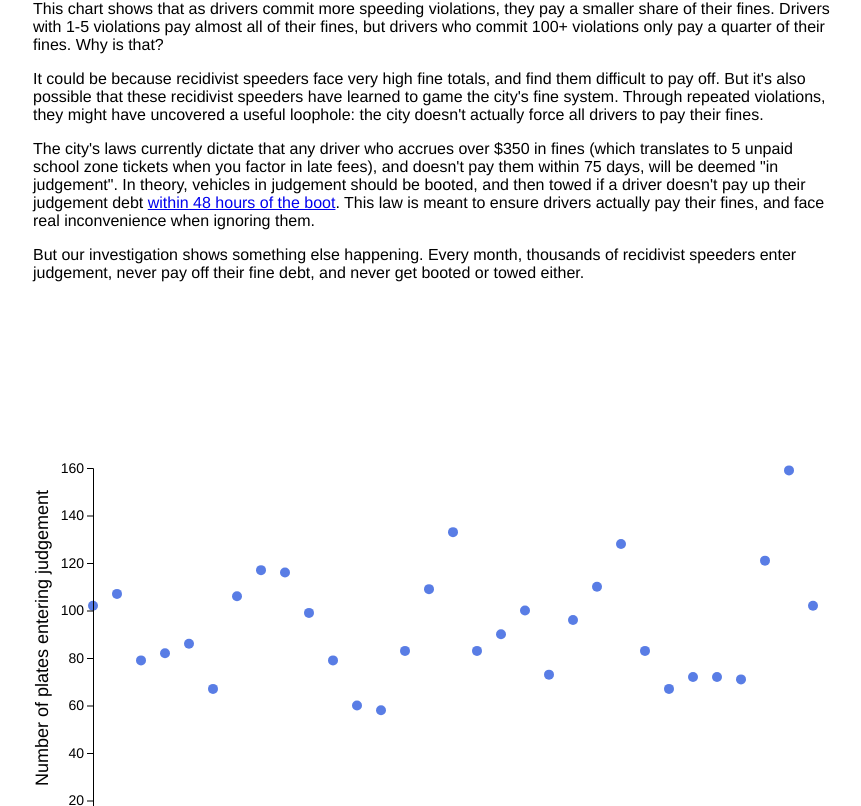
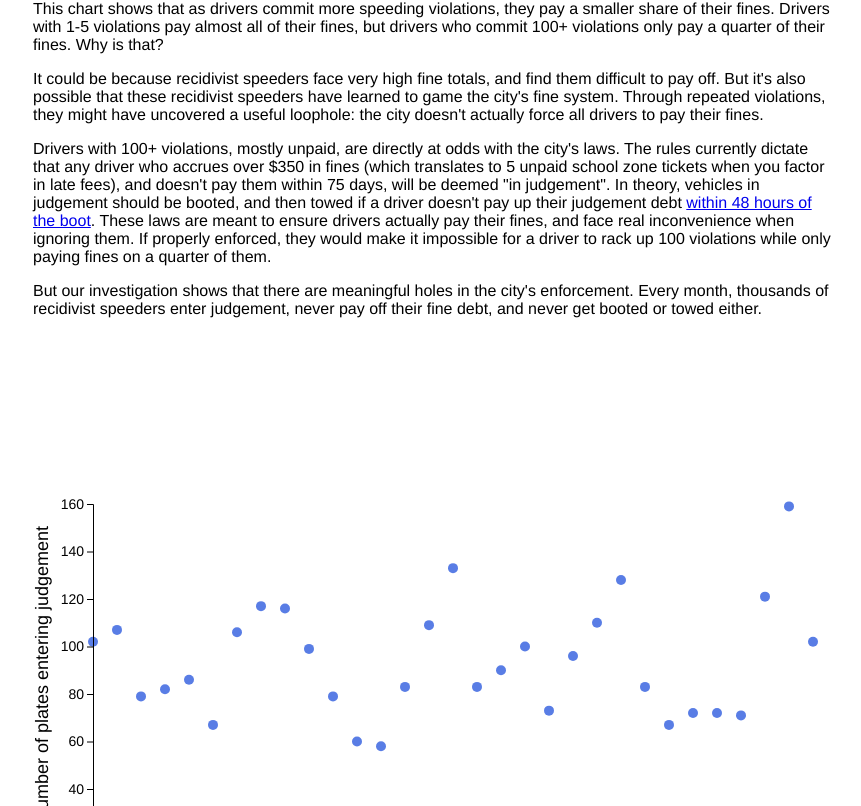
Before and after one commit to m-cahana/nyc_towing, a SvelteKit app: page / in a window 1280 px wide. Shown: the part 934-1740 px from the top of the page, without its empty margins (207-1068 px from the left). Built offline with nearby package versions, Linux system fonts and the light colour scheme.

Commit message:
more text refinement

```diff
--- a/src/lib/components/tow_plates.svelte
+++ b/src/lib/components/tow_plates.svelte
@@ -37,11 +37,11 @@
   const scrollSections = [
     {
       title: "",
-      content: "Let's look at data from August 2024, for example. <span style='background-color: var(--primary-blue); color: white;'>Each day this month, nearly 100 speeders entered judgement</span>, and have no record of later getting booted or towed."
+      content: "Let's look at data from August 2024, for example. <span style='background-color: var(--primary-blue); color: white;'>Each day this month, nearly 100 speeders entered judgement</span>, and show no record of later getting booted or towed."
     },
     {
       title: "",
-      content: "If we track this phenomenon over the course of a year, we see a consistent pattern: nearly one hundred speeders each day enter judgement and successfully evade enforcement, translating to <span style='background-color: var(--primary-blue); color: white;'>over 30,000 plates a year</span>."
+      content: "If we track this phenomenon over the course of a year, we see a consistent pattern: nearly a hundred speeders a day enter judgement and successfully evade enforcement, translating to <span style='background-color: var(--primary-blue); color: white;'>over 30,000 plates a year</span>."
     },
     {
       title: "",
--- a/src/routes/+page.svelte
+++ b/src/routes/+page.svelte
@@ -33,11 +33,11 @@
     </p>
 
     <p>
-        The city's laws currently dictate that any driver who accrues over $350 in fines (which translates to 5 unpaid school zone tickets when you factor in late fees), and doesn't pay them within 75 days, will be deemed "in judgement". In theory, vehicles in judgement should be booted, and then towed if a driver doesn't pay up their judgement debt <a href="https://www.nyc.gov/site/finance/vehicles/services-booting.page" target="_blank">within 48 hours of the boot</a>. This law is meant to ensure drivers actually pay their fines, and face real inconvenience when ignoring them.
+        Drivers with 100+ violations, mostly unpaid, are directly at odds with the city's laws. The rules currently dictate that any driver who accrues over $350 in fines (which translates to 5 unpaid school zone tickets when you factor in late fees), and doesn't pay them within 75 days, will be deemed "in judgement". In theory, vehicles in judgement should be booted, and then towed if a driver doesn't pay up their judgement debt <a href="https://www.nyc.gov/site/finance/vehicles/services-booting.page" target="_blank">within 48 hours of the boot</a>. These laws are meant to ensure drivers actually pay their fines, and face real inconvenience when ignoring them. If properly enforced, they would make it impossible for a driver to rack up 100 violations while only paying fines on a quarter of them.
     </p>
 
     <p>
-        But our investigation shows something else happening. Every month, thousands of recidivist speeders enter judgement, never pay off their fine debt, and never get booted or towed either.
+        But our investigation shows that there are meaningful holes in the city's enforcement. Every month, thousands of recidivist speeders enter judgement, never pay off their fine debt, and never get booted or towed either.
     </p>
 
     <TowPlates />
@@ -48,7 +48,7 @@
     </p>
 
     <p>
-        But since enforcement isn't comprehensive, tens of thousands of drivers continue to speed long after they should have been stopped. Some of them must have figured out that they can just get away with it. And why not? There's ample precedent for drivers speeding, ignoring fines, and never paying up.
+        But since enforcement isn't comprehensive, tens of thousands of drivers continue to speed long after they should have been stopped. Some of them must have assumed that they can just get away with it. And why not? There's ample precedent for drivers speeding, ignoring fines, and never paying up.
     </p>
 
 </main>
```
